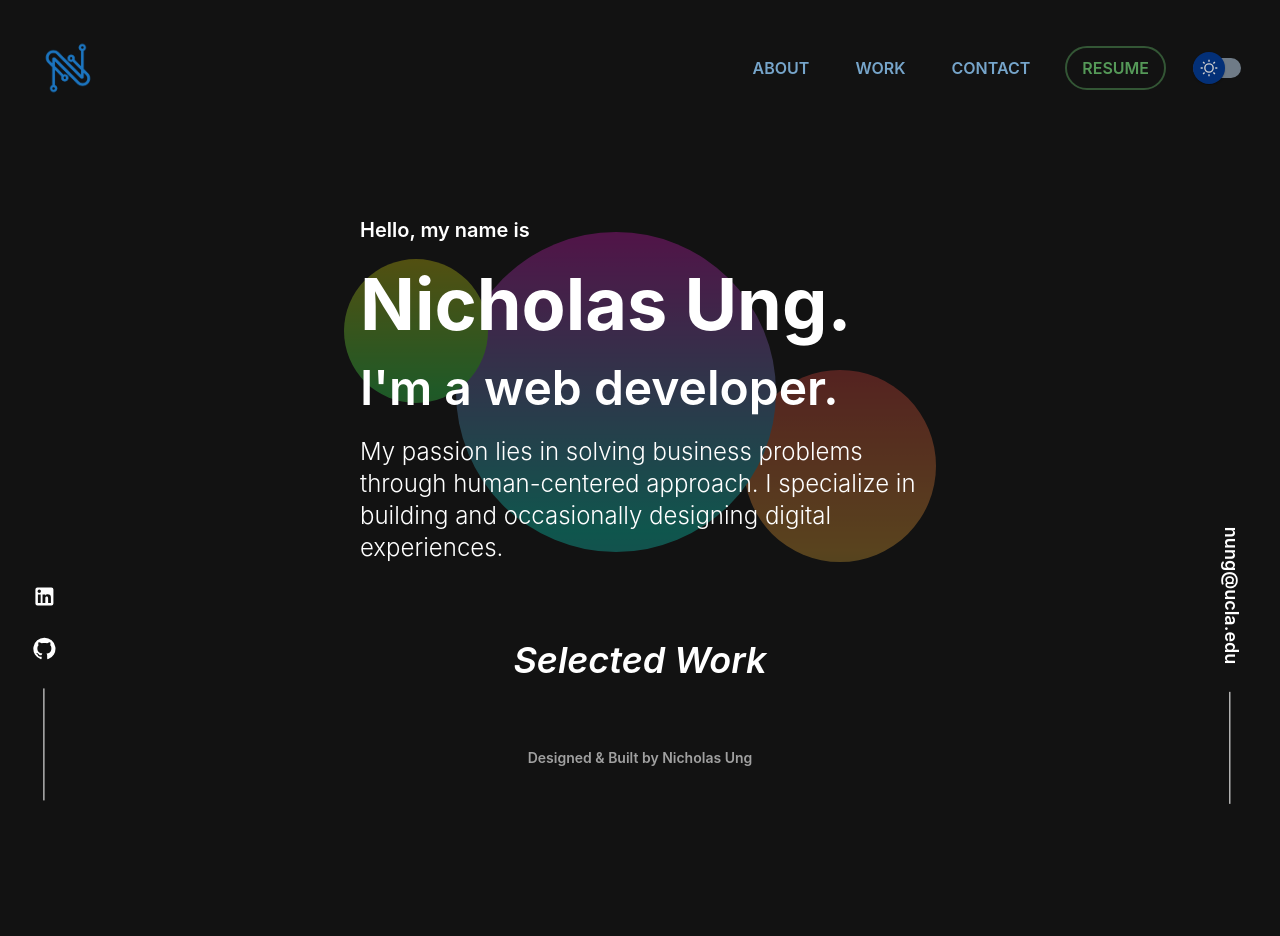
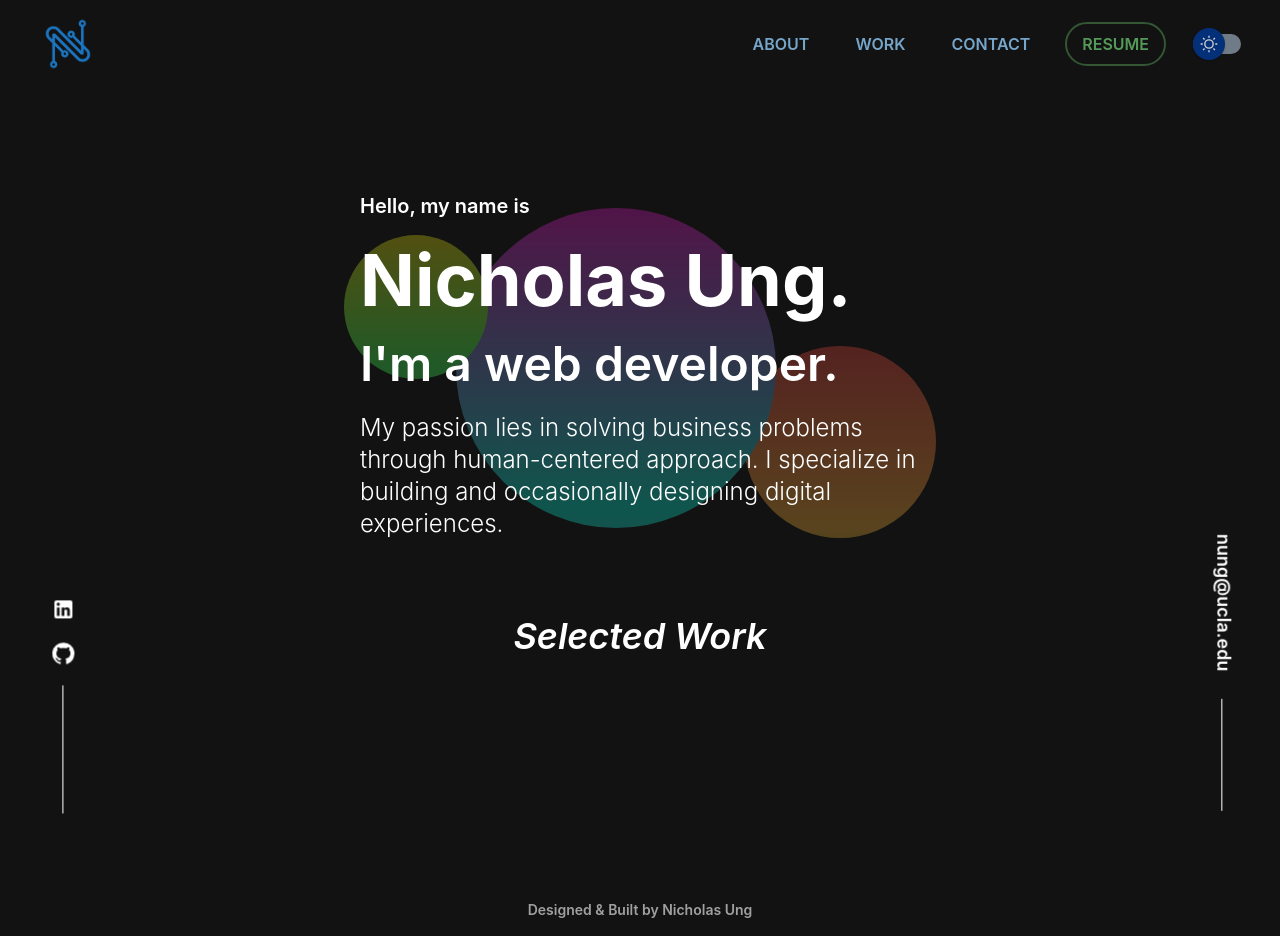
Before and after one commit to nung22/portfolio, a React (Create React App) app: page /#/home in a window 1280 px wide. Built offline with nearby package versions, Linux system fonts and the light colour scheme; some icons are missing.

Commit message:
Update formatting for home page
Fix links to email, Github, and LinkedIn to bottom of page. Set link to portfolio site Github repo at bottom of page.

```diff
--- a/src/App.jsx
+++ b/src/App.jsx
@@ -8,7 +8,6 @@
 import CssBaseline from '@mui/material/CssBaseline';
 import { IconButton } from '@mui/material';
 import logo from './assets/logos/logo.png'
-import Favicon from "react-favicon";
 import ThemeSwitch from './components/ThemeSwitch';
 import NavBar from './components/NavBar'
 import Home from './components/Home';
@@ -44,15 +43,15 @@
   }
 
   return (
-    <ThemeProvider theme={theme}>
-      <Favicon url={logo}></Favicon>
+    <div className="flex flex-col h-screen w-full">
+      <ThemeProvider theme={theme} className="w-full">
         <CssBaseline />
         <div className='flex justify-between items-center px-2 py-2 sm:py-2 sm:px-8 opacity-80 scroll-invisible'>
             <IconButton aria-label="logo" onClick={() => navigate('/')}>
               <img className='w-8 sm:w-14' src={logo} alt="logo" />
             </IconButton>
           <div className='flex items-center gap-5'>
-          <NavBar />
+            <NavBar/>
             <ThemeSwitch onClick={onToggle}/>
           </div>
         </div>
@@ -63,26 +62,27 @@
             <Route element={<About/>} path="/about" />
           </Routes>
         </div>
-      <div className='flex justify-center'>
-        <div className='absolute bottom-32 left-0 flex items-center rotate-90 gap-7' style={{marginLeft:"-4rem", marginBottom:"-2.2rem"}}>
+        <div className='fixed bottom-20 left-0 flex items-center rotate-90 gap-5' style={{marginLeft:"-2.8rem"}}>
           <a href="https://www.linkedin.com/in/nicholas-ung-285495123/" className='hover:text-blue-500'
           style={{ paddingBottom:".2rem"}} target="_blank" rel="noopener noreferrer">
-          <LinkedInIcon className="-rotate-90"/>
+          <LinkedInIcon className='-rotate-90'/>
           </a>
           <a href="https://github.com/nung22" className='hover:text-blue-500'
           style={{ paddingBottom:".2rem"}} target="_blank" rel="noopener noreferrer">
-            <GitHubIcon className="-rotate-90"/>
+            <GitHubIcon className='-rotate-90'/>
           </a>
-          <div className={`h-px ${colorTheme === 'dark' ? 'bg-white' : 'bg-black'}`} style={{width:"7rem"}}></div>
+          <div className={`h-px ${colorTheme === 'dark' ? 'bg-white' : 'bg-black'}`} style={{width:"8rem"}}></div>
         </div>
-        <a href="https://github.com/nung22/portfolio" target="_blank" rel="noopener noreferrer"
-        className='text-sm font-semibold opacity-60 text-center absolute bottom-8 hover:text-blue-500 hover:opacity-100'>Designed & Built by Nicholas Ung</a>
-        <div className='absolute bottom-32 right-0 flex items-center rotate-90 gap-7' style={{marginRight:"-5.5rem", marginBottom:"-.6rem"}}>
+        <div className='fixed bottom-28 right-0 flex items-center rotate-90 gap-7' style={{marginRight:"-5rem"}}>
           <a href="mailto:nung@ucla.edu" className='hover:text-blue-500 font-semibold text-lg' style={{ paddingBottom:".2rem"}}>nung@ucla.edu</a>
           <div className={`h-px ${colorTheme === 'dark' ? 'bg-white' : 'bg-black'}`} style={{width:"7rem"}}></div>
         </div>
+      </ThemeProvider>
+      <div className='mt-auto w-full flex justify-center pb-4'>
+        <a href="https://github.com/nung22/portfolio" target="_blank" rel="noopener noreferrer"
+          className='text-sm font-semibold opacity-60 text-center hover:text-blue-500 hover:opacity-100'>Designed & Built by Nicholas Ung</a>
       </div>
-    </ThemeProvider>
+    </div>
   );
 }
 
```
Lines whose indentation alone changed are shown as unchanged.
